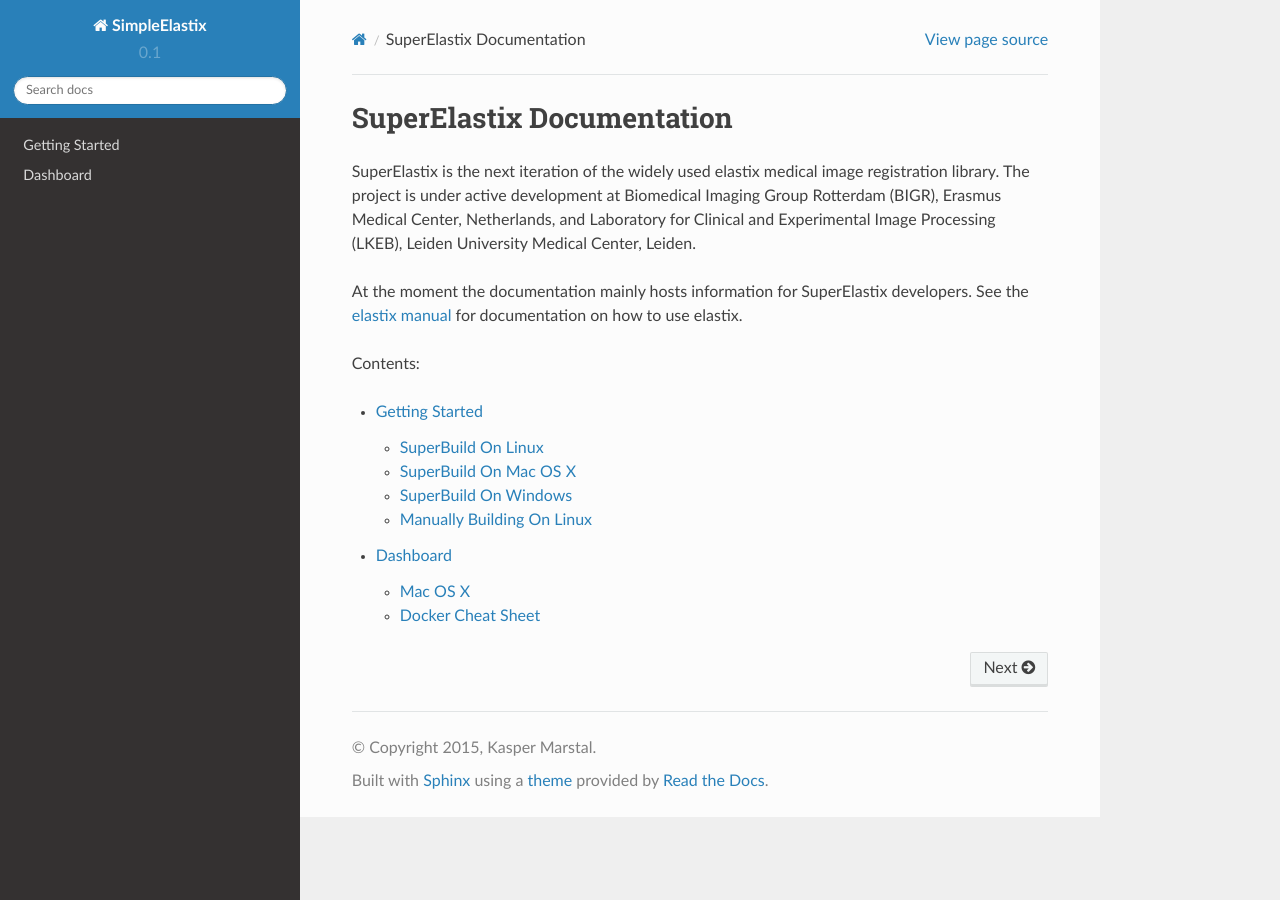
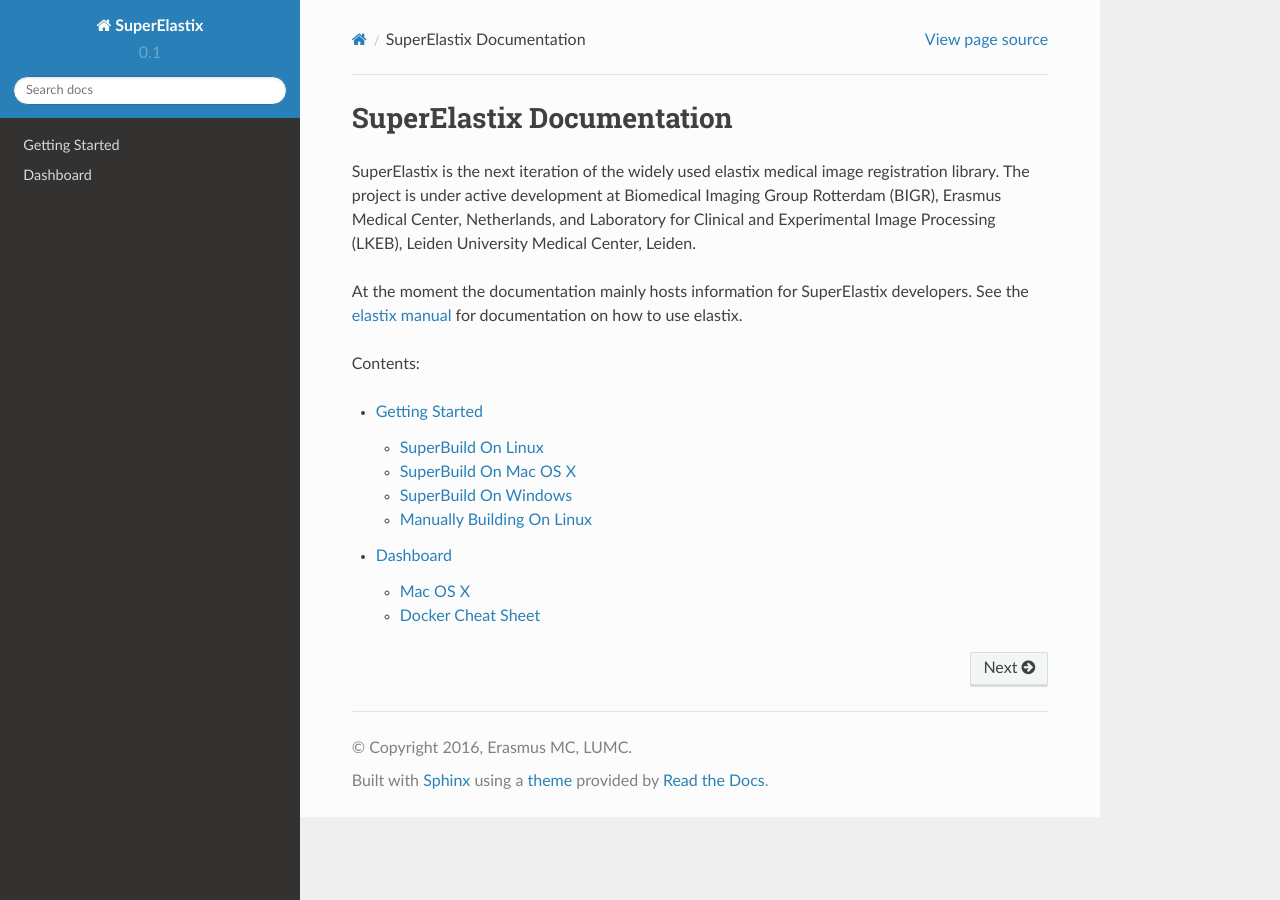
Before and after one commit to SuperElastix/SuperElastix-Documentation, a Sphinx documentation site: the page built from source/index.rst, in a window 1280 px wide. Built offline with Sphinx 7.4.7 and the Read the Docs theme 2.0.0, drawn with Linux system fonts in a browser that asks for light colours.

Commit message:
DOC: Simple->Super in read the docs

```diff
--- a/source/conf.py
+++ b/source/conf.py
@@ -54,9 +54,9 @@
 master_doc = 'index'
 
 # General information about the project.
-project = u'SimpleElastix'
-copyright = u'2015, Kasper Marstal'
-author = u'Kasper Marstal'
+project = u'SuperElastix'
+copyright = u'2016, Erasmus MC, LUMC'
+author = u'Kasper Marstal, Floris Berendsen'
 
 # The version info for the project you're documenting, acts as replacement for
 # |version| and |release|, also used in various other places throughout the
```
